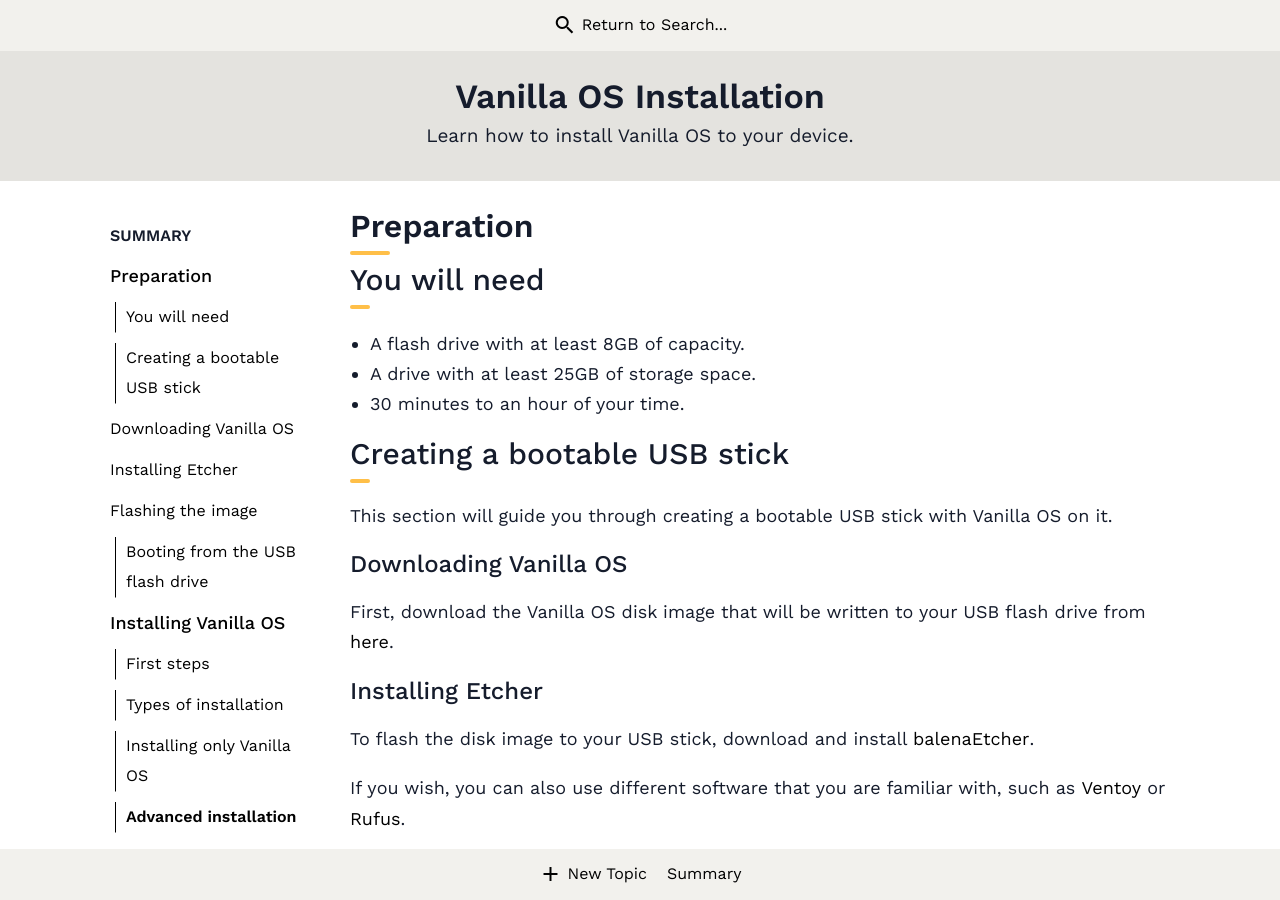
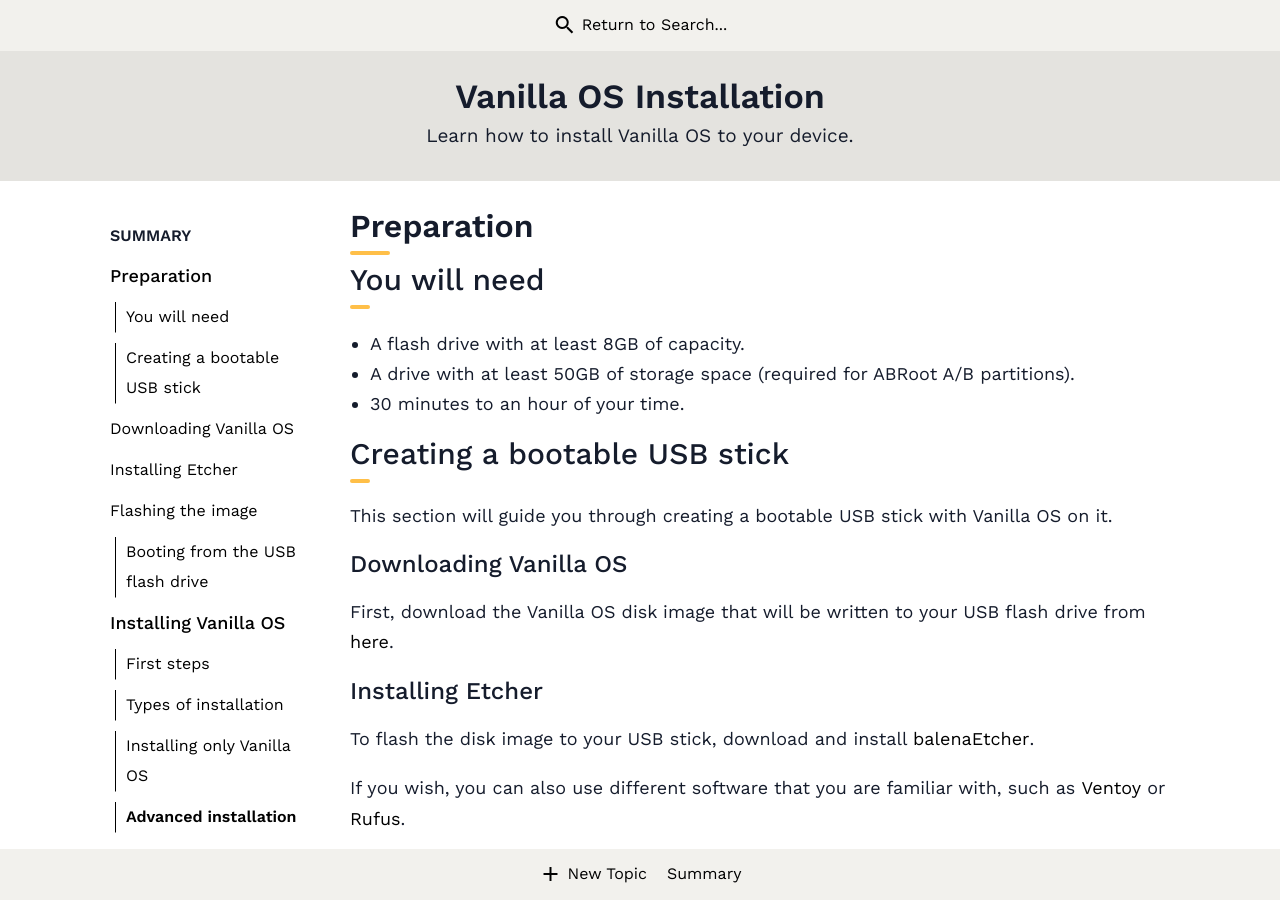
Before and after one commit to Vanilla-OS/handbook, a Jekyll site: the page built from _posts/2022-11-05-installation.md, in a window 1280 px wide and 900 px high. Built offline with Jekyll 4.4.1, drawn with Linux system fonts in a browser that asks for light colours; nearby versions of some CDN libraries; a style sheet for code colours, icons or effects is not loaded.

Commit message:
Installation: Update Hard disk size requirement

```diff
--- a/_posts/2022-11-05-installation.md
+++ b/_posts/2022-11-05-installation.md
@@ -13,7 +13,7 @@
 ### You will need
 
 - A flash drive with at least 8GB of capacity.
-- A drive with at least 25GB of storage space.
+- A drive with at least 50GB of storage space (required for ABRoot A/B partitions).
 - 30 minutes to an hour of your time.
 
 ### Creating a bootable USB stick
```
